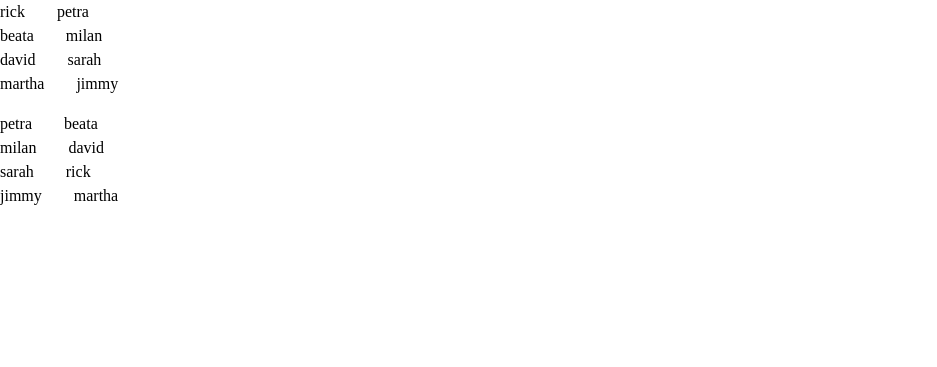
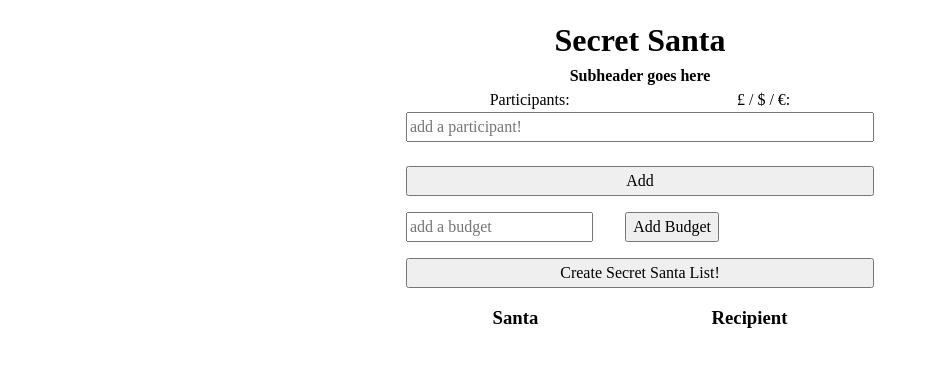
Before and after one commit to JAldo1980/javascriptmas-day6, a plain HTML site: page index.html in a window 1280 px wide. Shown: the whole page, without its empty margins (0-937 px from the left). Drawn offline with Linux system fonts and the light colour scheme.

Commit message:
added more JS logic - rendering lists

```diff
--- a/index.css
+++ b/index.css
@@ -74,10 +74,75 @@ select {
 }
 /* end of css reset */
 
+.container {
+  margin: 0 auto;
+  width: 500px;
+  max-width: 100%;
+
+  padding: 1em;
+}
+
+header {
+  text-align: center;
+}
+
+.dashboard {
+  display: flex;
+  justify-content: space-around;
+}
+
+.input-box-el {
+  display: flex;
+  flex-direction: column;
+}
+
+.input-budget-el {
+  width: 100%;
+  display: flex;
+  justify-content: start;
+  align-items: center;
+  margin-top: 1em;
+  gap: 2em;
+}
+
+input[type="number"] {
+  width: 40%;
+}
+
+button {
+  cursor: pointer;
+}
+
+.clear-btn {
+  width: 100%;
+}
+
+.add-btn,
+.btn-create-secret-santa {
+  margin-top: 1em;
+}
+
+.output-box-el {
+  margin-top: 1em;
+  display: flex;
+  flex-direction: column;
+}
+
+.output-headlines {
+  display: flex;
+  justify-content: space-around;
+}
+
 .left {
   display: flex;
   flex-direction: row;
+  justify-content: space-around;
   gap: 2em;
+}
+
+.left p {
+  padding-left: 0;
+  text-align: center;
 }
 
 .right-el {
@@ -87,5 +152,20 @@ select {
 .right {
   display: flex;
   flex-direction: row;
+  justify-content: space-around;
   gap: 2em;
 }
+
+.dynamic-flex {
+  margin-top: 0.5em;
+  display: flex;
+  flex-direction: row;
+  flex-wrap: wrap;
+  gap: 1em;
+}
+
+.dynamic-element {
+  border-radius: 6px;
+  padding: 0.3em 1em;
+  background-color: lightblue;
+}
--- a/index.html
+++ b/index.html
@@ -9,7 +9,45 @@
   </head>
   <body>
     <div class="wrapper">
-      <div class="container"></div>
+      <div class="container">
+        <header>
+          <h1>Secret Santa</h1>
+          <h4>Subheader goes here</h4>
+        </header>
+        <div class="dashboard">
+          <div class="participant-counter">
+            <p>Participants:</p>
+          </div>
+          <div class="budget-counter">
+            <p>£ / $ / €:</p>
+          </div>
+        </div>
+
+        <section class="input-box-el">
+          <input
+            type="text"
+            placeholder="add a participant!"
+            id="input-participant"
+          />
+          <div id="dynamic" class="dynamic-flex">
+            <!-- participant list dynaimcally rendered -->
+          </div>
+          <button id="add-btn" class="add-btn">Add</button>
+
+          <div class="input-budget-el">
+            <input type="number" id="input-budget" placeholder="add a budget" />
+            <button id="add-budget" class="add-budget">Add Budget</button>
+          </div>
+
+          <button id="btn-create-secret-santa" class="btn-create-secret-santa">
+            Create Secret Santa List!
+          </button>
+        </section>
+
+        <section class="output-box-el">
+          <div class="output-headlines">
+            <h3>Santa</h3>
+            <h3>Recipient</h3>
           </div>
           <div id="output-left" class="left-el">
             <!-- santa output -->
@@ -17,6 +55,10 @@
           <div id="output-right" class="right-el">
             <!-- recipent output -->
           </div>
+        </section>
+      </div>
+    </div>
+
     <script src="index.js"></script>
   </body>
 </html>
--- a/index.js
+++ b/index.js
@@ -1,16 +1,10 @@
 // initial array (namesOne) will store names entered by user
-let namesOne = [
-  "rick",
-  "petra",
-  "martha",
-  "david",
-  "sarah",
-  "milan",
-  "beata",
-  "jimmy",
-];
+let namesOne = [];
 
 let namesTwo = [];
+
+// render santa list button
+const renderSantaListBtn = document.getElementById("btn-create-secret-santa");
 
 // randomise namesOne Array Index (fisher-yates method used here)
 // This will stop assignments matching with user input order
@@ -42,9 +36,6 @@ for (let i = 0; i < namesOne.length; i += 2) {
   }
 }
 
-console.log("Santa 1 Assign", nameObjectOne);
-console.log("Santa 2 Assign", nameObjectTwo);
-
 // OUTPUTS - SANTA 1
 const left = document.getElementById("output-left");
 const right = document.getElementById("output-right");
@@ -56,7 +47,7 @@ for (const [key, value] of Object.entries(nameObjectOne)) {
   <div class="left">
     <p>${key}</p>
     <p>${value}</p>
-</div>
+    </div>
   `;
 }
 
@@ -73,4 +64,62 @@ for (const [key, value] of Object.entries(nameObjectTwo)) {
   `;
 }
 
-console.log(namesTwo);
+// Add btn event listener
+const addBtn = document.getElementById("add-btn");
+addBtn.addEventListener("click", addParticipant);
+
+// Participant INPUT function
+const inputParticipant = document.getElementById("input-participant");
+
+function addParticipant() {
+  let participantName = document.getElementById("input-participant").value;
+
+  namesOne.push(participantName);
+
+  // PARTICIPANT COUNTER
+  let participantNumber = namesOne.length;
+  const counter = document.querySelector(".participant-counter");
+  counter.textContent = `Participants: ${participantNumber}`;
+
+  dynamicRender();
+  clearInput();
+}
+
+// Add dynamic participant list below the participant input field.
+const dynamic = document.getElementById("dynamic");
+function dynamicRender() {
+  dynamic.innerHTML = "";
+  namesOne.forEach((name) => {
+    dynamic.innerHTML += `
+        <div class="dynamic-element">
+        ${name}
+        </div>
+
+        `;
+  });
+}
+
+// input BUDGET function
+
+const addBudget = document.getElementById("add-budget");
+
+addBudget.addEventListener("click", renderBudget);
+
+function renderBudget() {
+  let budgetValue = document.getElementById("input-budget").value;
+
+  document.querySelector(".budget-counter").textContent = `£ / $ / €:
+    ${budgetValue}`;
+
+  // Disable the button
+  addBudget.disabled = true;
+}
+
+// clear input function
+function clearInput() {
+  let participantClear = document.getElementById("input-participant");
+  participantClear.value = "";
+  console.log(namesOne);
+}
+
+// Render Santa list function
```
Lines whose indentation alone changed are shown as unchanged.
